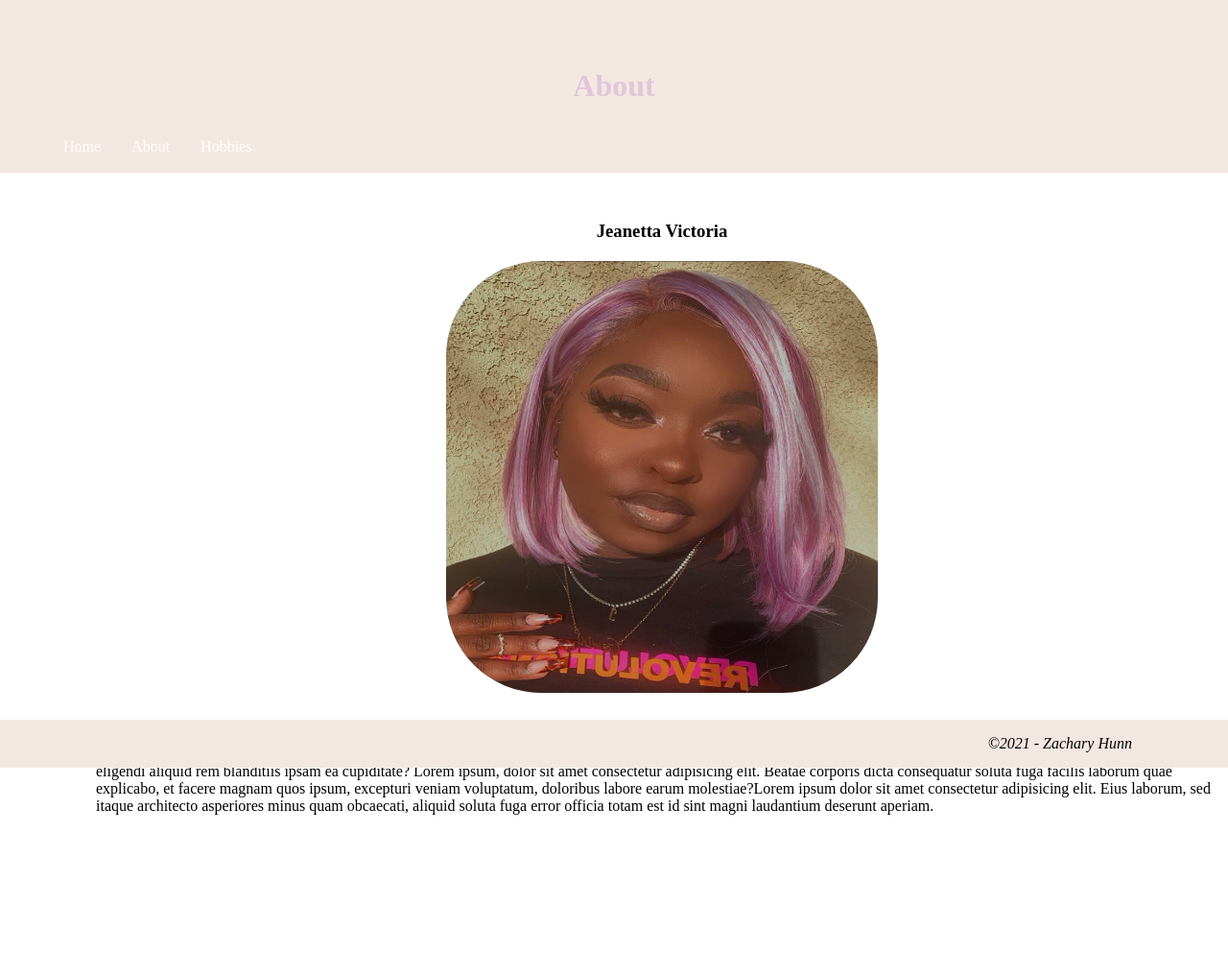
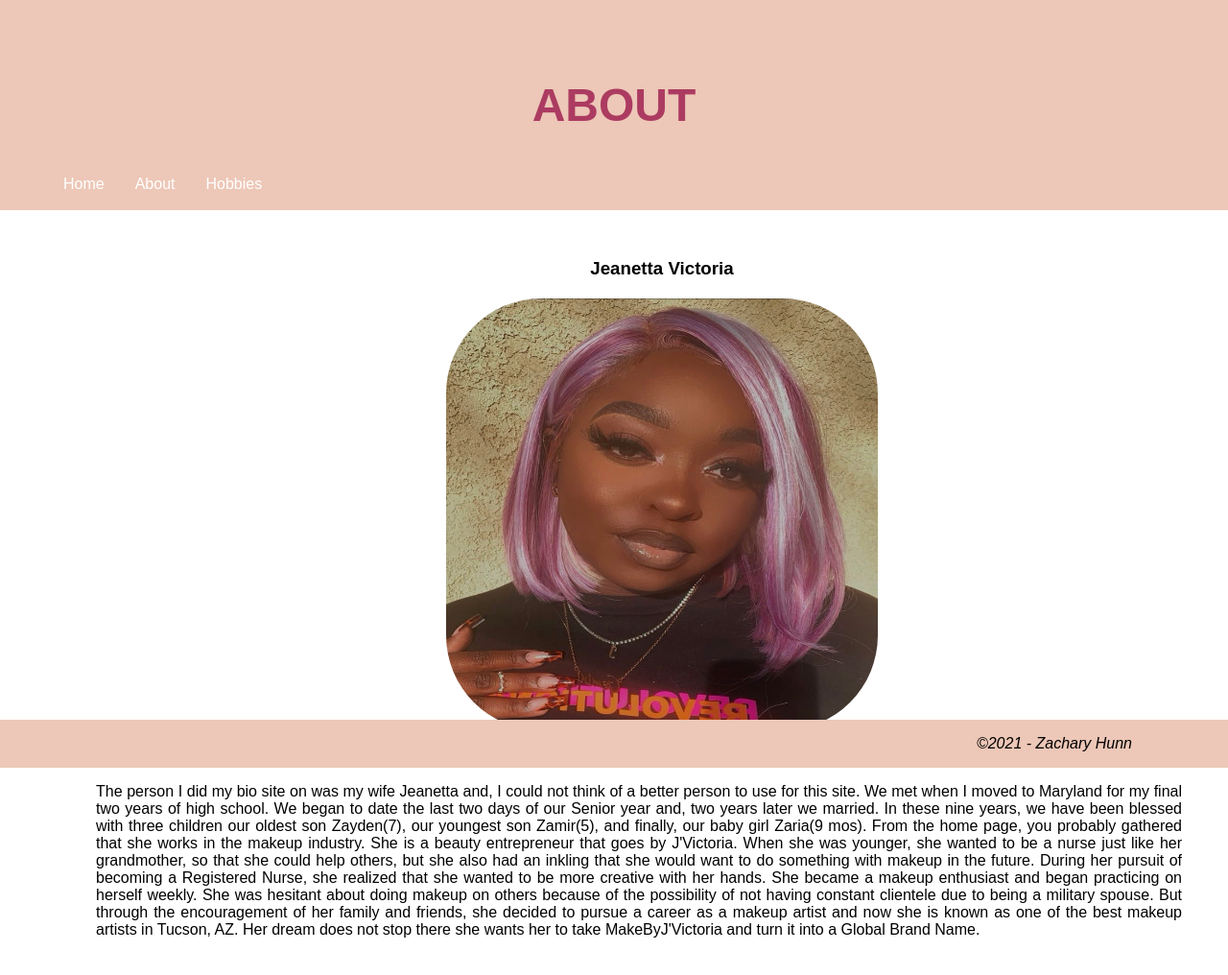
Before and after one commit to ZachHunn/biosite, a plain HTML site: page about.html in a window 1280 px wide. Shown: the whole page at 96% size. Before the commit the page ends 949 px from the top, so only its background shows below. Drawn offline with Linux system fonts and the light colour scheme.

Commit message:
added updated biosite

```diff
--- a/about.html
+++ b/about.html
@@ -29,13 +29,19 @@
             <figcaption></figcaption>
         </figure>
         <br>
-        <p>Lorem, ipsum dolor sit amet consectetur adipisicing elit. Laboriosam repellendus quod quam accusamus
-            deleniti. Tenetur amet neque voluptas ipsa voluptatum minus, molestiae porro eligendi aliquid rem blanditiis
-            ipsam ea cupiditate? Lorem ipsum, dolor sit amet consectetur adipisicing elit. Beatae corporis dicta
-            consequatur soluta fuga facilis laborum quae explicabo, et facere magnam quos ipsum, excepturi veniam
-            voluptatum, doloribus labore earum molestiae?Lorem ipsum dolor sit amet consectetur adipisicing elit. Eius
-            laborum, sed itaque architecto asperiores minus quam obcaecati, aliquid soluta fuga error officia totam est
-            id sint magni laudantium deserunt aperiam.</p>
+        <p>The person I did my bio site on was my wife Jeanetta and, I could not think of a better person to use for
+            this site. We met when I moved to Maryland for my final two years of high school. We began to date the last
+            two days of our Senior year and, two years later we married. In these nine years, we have been blessed with
+            three children our oldest son Zayden(7), our youngest son Zamir(5), and finally, our baby girl Zaria(9 mos).
+            From the home page, you probably gathered that she works in the makeup industry. She is a beauty
+            entrepreneur that goes by J'Victoria. When she was younger, she wanted to be a nurse just like her
+            grandmother, so that she could help others, but she also had an inkling that she would want to do something
+            with makeup in the future. During her pursuit of becoming a Registered Nurse, she realized that she wanted
+            to be more creative with her hands. She became a makeup enthusiast and began practicing on herself weekly.
+            She was hesitant about doing makeup on others because of the possibility of not having constant clientele
+            due to being a military spouse. But through the encouragement of her family and friends, she decided to
+            pursue a career as a makeup artist and now she is known as one of the best makeup artists in Tucson, AZ. Her
+            dream does not stop there she wants her to take MakeByJ'Victoria and turn it into a Global Brand Name.</p>
     </main>
 
 </body>
--- a/biosite.css
+++ b/biosite.css
@@ -1,4 +1,8 @@
 /* Global Styling */
+
+* {
+    font-family: 'Mulish', sans-serif;
+}
 
 body {
     margin: 0;
@@ -8,16 +12,24 @@ body {
      margin: 50px 0 100px 100px;
 }
 
+.container p {
+    margin-right: 3rem;
+    text-align: justify;
+}
 .page-header {
 
     padding: 50px;
     text-align: center;
-    background-color: #f3e7e2;
+    background-color: #EDC7B7;
 }
 
 .page-header h1 {
 
-    color: #e1c6d9;
+    color: #AC3B61;
+    font-weight: 700;
+    text-transform: uppercase;
+    font-size: 3rem;
+
 }
 
 
@@ -32,12 +44,20 @@ body {
 }
 
 .navbar a:hover {
-    background-color: #f9d0be;
-    color: #f4e6cb;
+    background-color: #AC3B61;
+    color: #EEE2DC;
 }
 /* Langing Page */
 figure {
     text-align: center;
+}
+
+figcaption {
+    margin: 0;
+    padding: 0;
+    word-wrap: normal;
+    text-align: center;
+
 }
 
 #landing-img {
@@ -75,7 +95,7 @@ h3 {
 
 
 footer {
-     background-color: #f3e7e2;
+     background-color: #EDC7B7;
      position: fixed;
      left: 0;
      bottom: 0;
```
Also changed, not shown: hobbies.html (+3 -3 lines), index.html (+11 -3 lines), img/lashes.jpeg (added).
